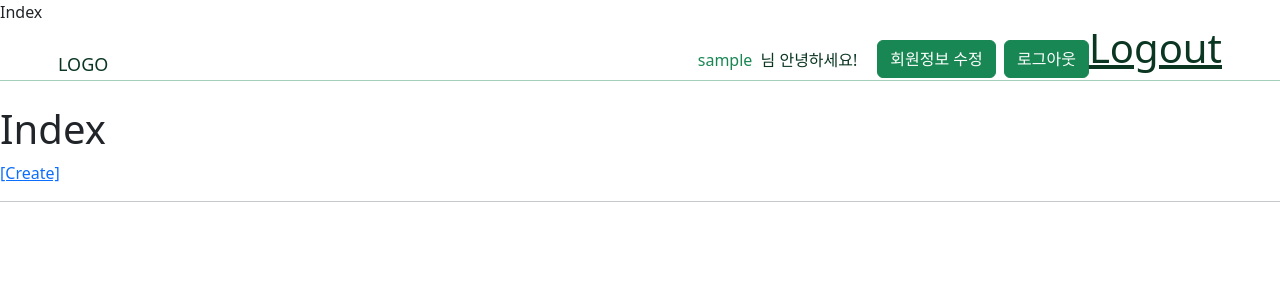
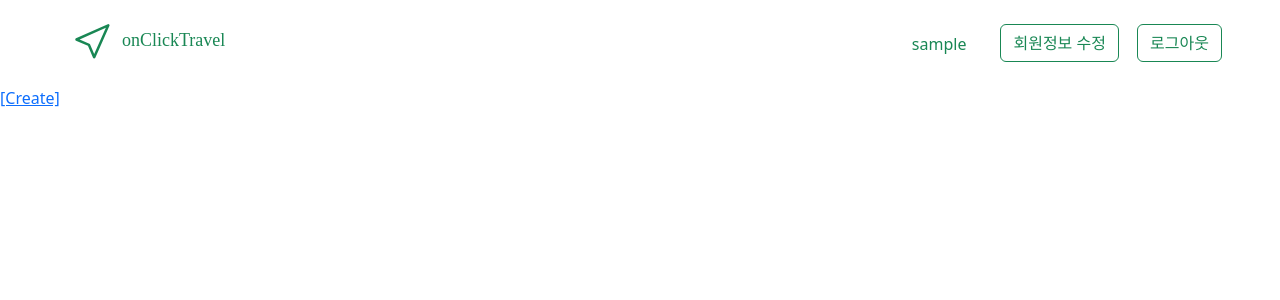
Before and after one commit to ParkJiHwan22/return_a_plus, a Django app: page / in a window 1280 px wide. Shown: the top 300 px of the page. Run offline with Django 3.2, Linux system fonts and the light colour scheme; the visitor is signed in with stand-in values (Sample User, id 1); data that the repository does not hold is empty; some libraries are stand-ins or nearby versions; some web fonts are replaced.

Commit message:
NavBar 구현

```diff
--- a/posts/templates/posts/index.html
+++ b/posts/templates/posts/index.html
@@ -1,13 +1,8 @@
 {% extends "base.html" %}
 {% block title %}
-Index
 {% endblock title %}
 {% block content %}
-<h1>Index</h1>
-
 <a href="{% url 'posts:create' %}">[Create]</a>
-
-<hr>
 
  {% for post in posts %}
   <p>번호
--- a/templates/base.html
+++ b/templates/base.html
@@ -4,47 +4,69 @@
     <meta charset="utf-8">
     <meta name="viewport" content="width=device-width, initial-scale=1">
     {% block title %}
-    <title>return A</title>
     {% endblock title %}
+    <style>
+      @font-face {
+        font-family: 'establishRetrosansOTF';
+        src: url('https://cdn.jsdelivr.net/gh/projectnoonnu/noonfonts_2112@1.0/establishRetrosansOTF.woff') format('woff');
+        font-weight: normal;
+        font-style: normal;
+      }
+      .button-container {
+        display: flex;
+        justify-content: flex-end;
+        align-items: center;
+        width: 100%;
+        margin: 0 auto;
+      }
+
+      .button {
+        flex-shrink: 0;
+        margin-left: 10px;
+      }
+    </style>
     <link href="https://cdn.jsdelivr.net/npm/bootstrap@5.3.0-alpha3/dist/css/bootstrap.min.css" rel="stylesheet" integrity="sha384-KK94CHFLLe+nY2dmCWGMq91rCGa5gtU4mk92HdvYe+M/SXH301p5ILy+dN9+nJOZ" crossorigin="anonymous">
   </head>
   <body>
-    <nav class="sticky-top bg-white text-success-emphasis mb-4 border-bottom border-success-subtle">
+    <nav class="sticky-top bg-white text-success-emphasis mb-4 border-success-subtle">
       <div class="container h p-0">
         <div class="row d-flex justify-content-between p-0">
           <div class="h p-0 col-4 d-flex align-items-center justify-content-start">
-            <a class="h mt-4 text-success-emphasis d-flex justify-content-start" href="{% url 'posts:index' %}" style="color:#006400;text-decoration-line:none;font-size:large;">
-              LOGO
+            <a class="h ms-3 mt-3 text-success-emphasis d-flex justify-content-start" href="{% url 'posts:index' %}" style="color:#198754;text-decoration-line:none;font-size:large;">
+              <svg xmlns="http://www.w3.org/2000/svg" width="40" height="40" fill="#198754" class="bi bi-cursor" viewBox="0 0 16 16">
+                <path d="M14.082 2.182a.5.5 0 0 1 .103.557L8.528 15.467a.5.5 0 0 1-.917-.007L5.57 10.694.803 8.652a.5.5 0 0 1-.006-.916l12.728-5.657a.5.5 0 0 1 .556.103zM2.25 8.184l3.897 1.67a.5.5 0 0 1 .262.263l1.67 3.897L12.743 3.52 2.25 8.184z"/>
+              </svg>
+              <div class="mt-2 ms-2" style="font-family: 'establishRetrosansOTF'; color:#198754;">
+                onClickTravel
+              </div>
             </a>
           </div>
           <div class="h p-0 col-8 d-flex justify-content-end">
             {% if user.is_authenticated %}
-                <p class="h mt-4 m-0 me-3 pe-1 hidden">
-                  <a class="h mt-3 link-success link-underline-light m-1 align-items-center" style="text-decoration-line:none;" href="{% url 'accounts:profile' user %}">
+                <p class="h mt-4 pt-2 m-0 me-3 pe-1 hidden justify-content-center text-center align-items-center">
+                  <a class="h link-success link-underline-light m-1 text-center align-items-center" style="text-decoration-line:none;" href="{% url 'accounts:profile' user %}">
                     {{ user }}
-                  </a> 님 안녕하세요!
+                  </a>
                 </p>
                 <form class="text-white" action="{% url 'accounts:logout' %}" method="POST">
                   {% csrf_token %}
-                  <a href="{% url 'accounts:update' %}"  class="btn btn-success me-1 mt-3 ">회원정보 수정</a>
-                  <input class="btn btn-success mt-3" type="submit" value="로그아웃">
+                  <a href="{% url 'accounts:update' %}"  class="button btn btn-outline-success me-1 mt-4 ">회원정보 수정</a>
+                  <input class="button btn btn-outline-success mt-4" type="submit" value="로그아웃">
                 </form>
             {% else %}
-              <div class="h p-0 col-8 d-flex align-items-center justify-content-end">
-                <a href="{% url 'accounts:login' %}" class="btn btn-success ms-3 me-1 mt-3">로그인</a>
-                <a href="{% url 'accounts:signup' %}" class="btn btn-success ms-1 me-1 mt-3">회원가입</a>
+              <div class="h p-0 col-6 d-flex align-items-center justify-content-end">
+                <a href="{% url 'accounts:login' %}" class="button btn btn-outline-success ms-3 me-2 mt-4">로그인</a>
+                <a href="{% url 'accounts:signup' %}" class="button btn btn-outline-success me-2 mt-4">회원가입</a>
               </div>
             {% endif %}
             {% comment %} 소셜 로그인 바 나중에 모달및 로그인 화면에 추가해주세요 {% endcomment %}
             {% load socialaccount %}
               <div>
                 {% if user.is_authenticated %}
-                    <a href="/accounts/logout" type="button" class="h1">Logout</a>
                 {% else %}
-                    <a href="{% provider_login_url 'naver'%}"> NAVER Social Login</a>
-                    <a href="{% provider_login_url 'google'%}"> google Social Login</a>
+                    <a href="{% provider_login_url 'naver'%}" class="button align-items-center btn btn-outline-success me-1 mt-4">NAVER로 로그인</a>
+                    <a href="{% provider_login_url 'google'%}" class="button align-items-center btn btn-outline-success me-3 mt-4">Google로 로그인</a>
                 {% endif %}
-            </div>
           </div>
         </div>
       </div>
```
